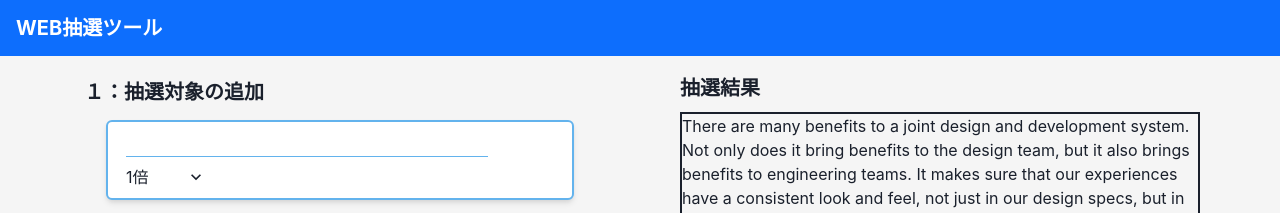
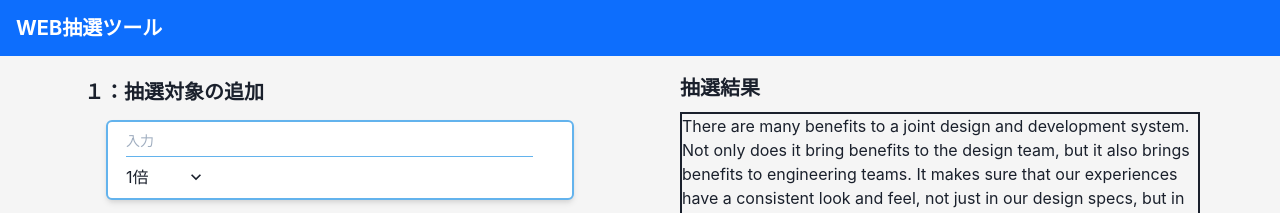
Before and after one commit to mojako1195/lottery_tool, a React (Create React App) app: page / in a window 1280 px wide. Shown: the top 213 px of the page. Built offline with nearby package versions, Linux system fonts and the light colour scheme.

Commit message:
抽選対象をリストに追加できるよう修正

```diff
--- a/src/App.tsx
+++ b/src/App.tsx
@@ -28,7 +28,6 @@ export const App = () => {
   };
   const onChangetOmomi = (e: ChangeEvent<HTMLSelectElement>) => {
     setOmomi(e.target.value);
-    console.log(e);
   };
 
   // 削除ボタン
@@ -41,7 +40,13 @@ export const App = () => {
 
   // 追加ボタン
   const onClickAdd = () => {
-    addChusen("", "1");
+    if (text.trim() === "") {
+      alert("追加する抽選対象を入力してください。");
+      return;
+    }
+    addChusen(text, omomi);
+    setText("");
+    setOmomi("1");
   };
 
   const scrollBoxStyles = {
@@ -80,10 +85,12 @@ export const App = () => {
                 <Input
                   variant="flushed"
                   size="sm"
-                  w="80%"
+                  w="90%"
                   mt={-1.5}
                   ml={3}
                   value={text}
+                  maxLength={25}
+                  placeholder="入力"
                   onChange={onChangeText}
                 />
                 <Select
@@ -91,6 +98,7 @@ export const App = () => {
                   w="20%"
                   ml={3}
                   mt={2}
+                  value={omomi}
                   onChange={onChangetOmomi}
                 >
                   <option value="1">1倍</option>
@@ -140,7 +148,7 @@ export const App = () => {
                       gap={4}
                     >
                       <GridItem rowSpan={2} colSpan={4}>
-                        <Box mt={1} ml={1} h="70%" border="1px">
+                        <Box mt={1} ml={1} h="70%" fontWeight="bold">
                           {chusen.title}
                         </Box>
                       </GridItem>
```
